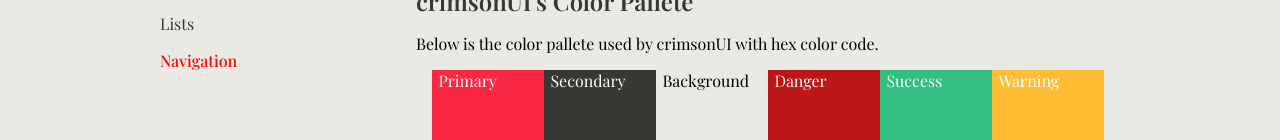
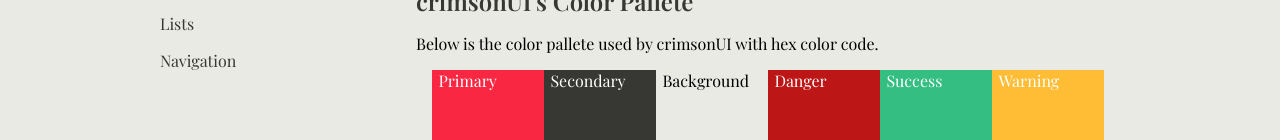
Before and after one commit to omgaikwad/crimsonUI, a plain HTML site: page pages/introduction.html in a window 1280 px wide. Shown: the part 554-694 px from the top of the page. Drawn offline with nearby package versions, Linux system fonts and the light colour scheme.

Commit message:
Update introduction.html

```diff
--- a/pages/introduction.html
+++ b/pages/introduction.html
@@ -97,9 +97,7 @@
               <a href="../lists/lists.html">Lists</a>
             </li>
             <li class="components-list-item">
-              <a href="../typography/typography.html" id="active-page"
-                >Navigation</a
-              >
+              <a href="../typography/typography.html">Navigation</a>
             </li>
           </ul>
         </div>
```
